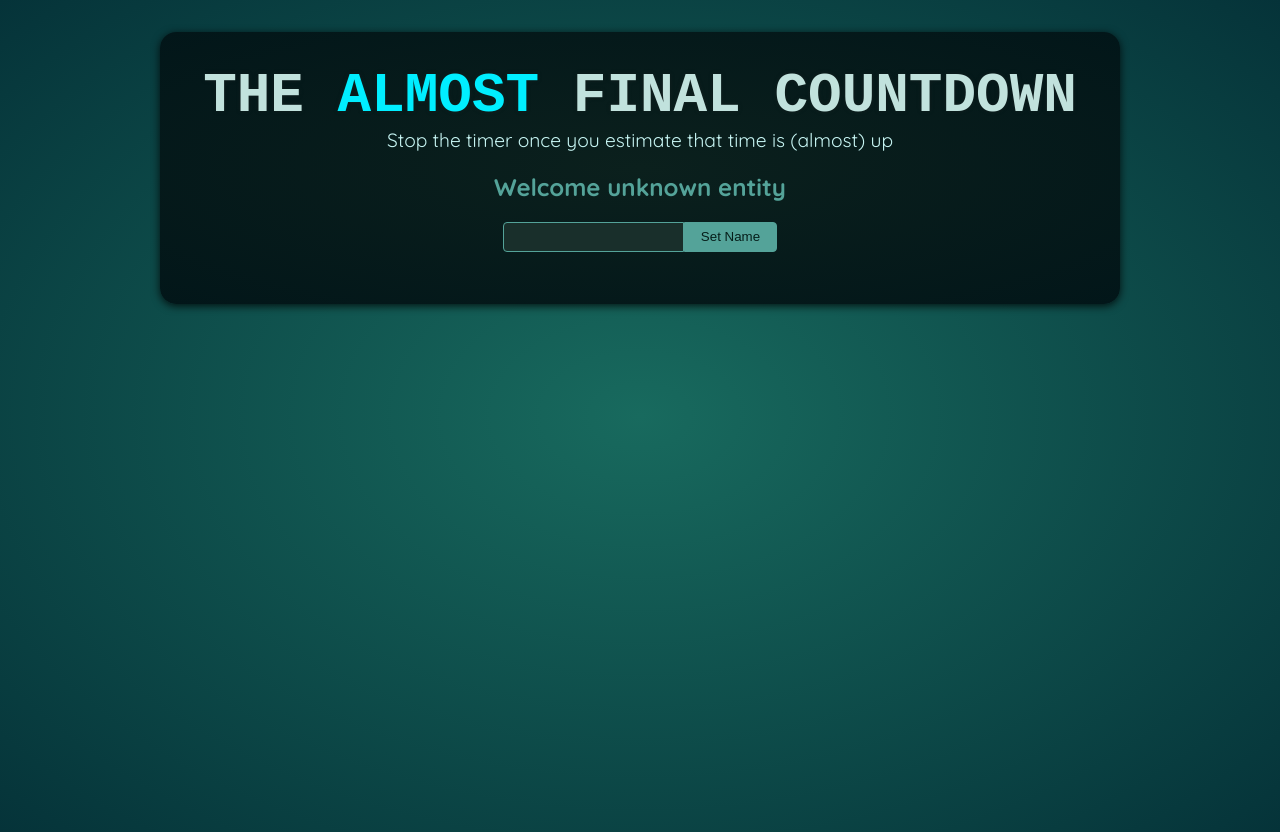
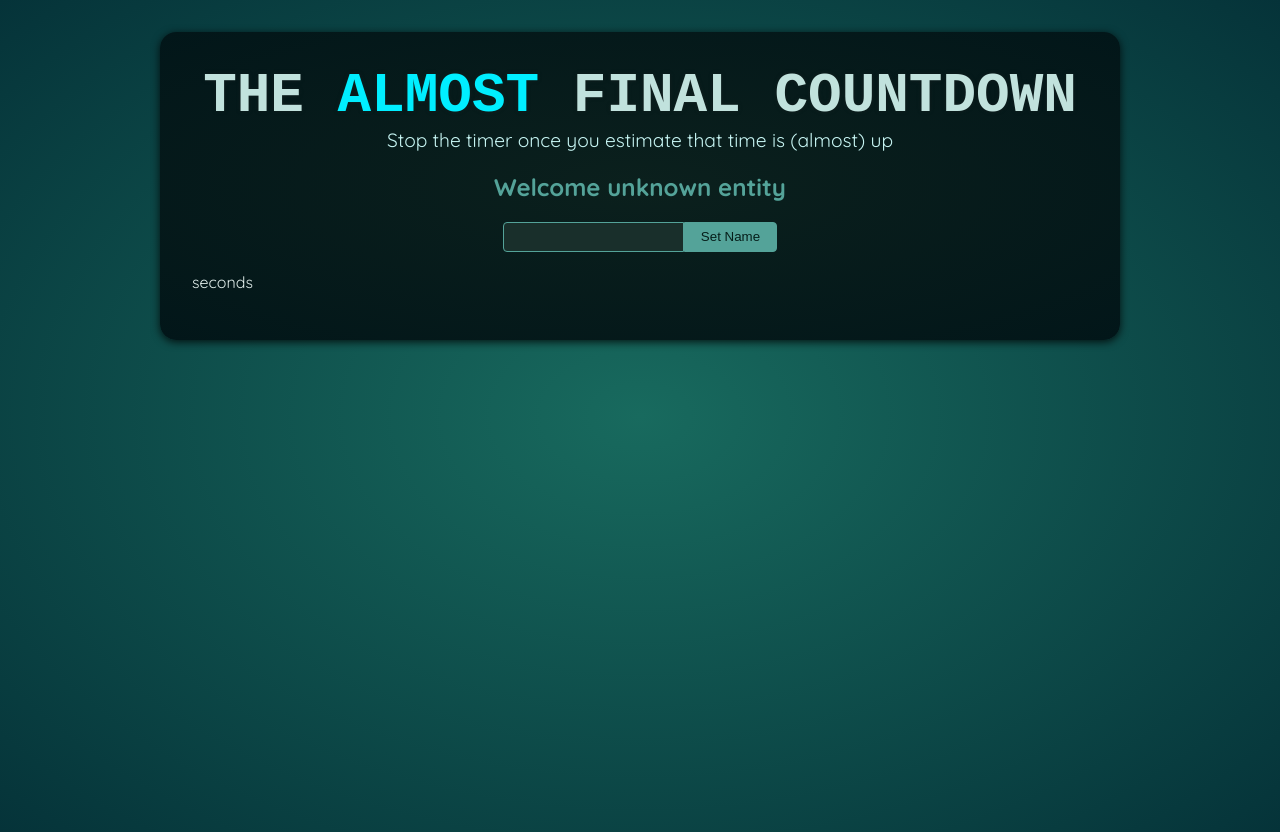
Before and after one commit to M0H1K4/Countdown, a React (Vite) app: page / in a window 1280 px wide. Built offline with nearby package versions, Linux system fonts and the light colour scheme; a web font is replaced by a local one.

Commit message:
add: configuration of challenge file

```diff
--- a/src/components/TimerChallenge.jsx
+++ b/src/components/TimerChallenge.jsx
@@ -1,11 +1,11 @@
 import React from 'react'
 
-export default function TimerChallange({title}) {
+export default function TimerChallange({title, targetTime}) {
   return (
     <section className='challange'>
       <h2>{title}</h2>
       <p className="challange-time">
-
+        {targetTime} seconds
       </p>
     </section>
   )
```
